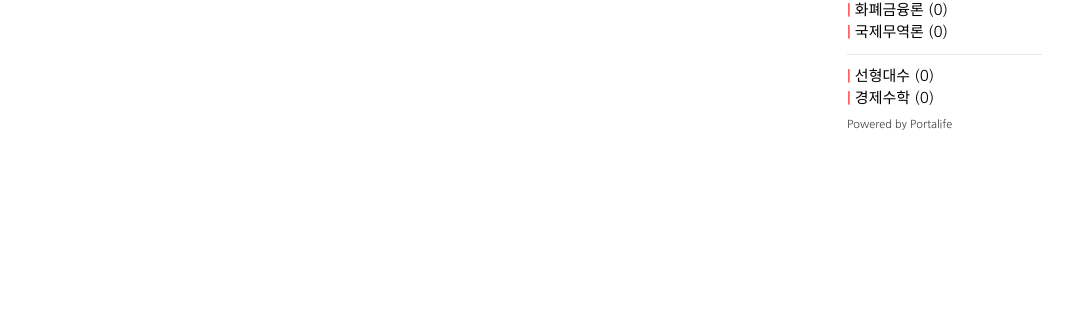
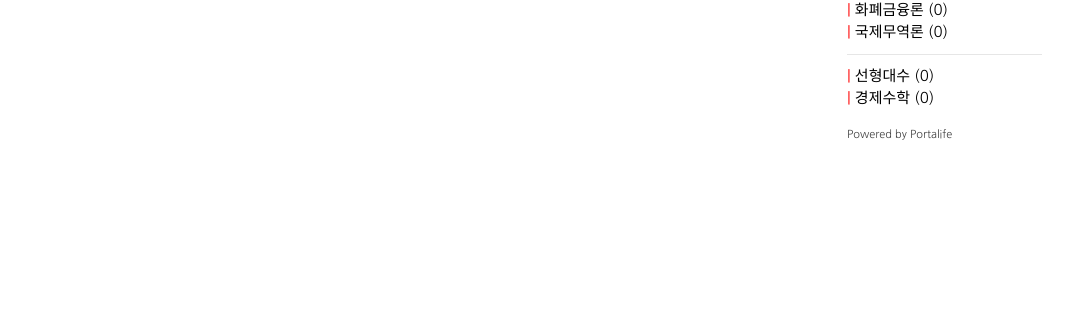
Before and after one commit to Portalife/Portalife.github.io, a Jekyll site: the page built from index.md, in a window 1280 px wide. Shown: the part 728-1037 px from the top of the page, without its empty margins (103-1171 px from the left). Built offline with Jekyll 4.4.1, drawn with Linux system fonts in a browser that asks for light colours; our own code applies the rules of GitHub Pages for plain Markdown files.

Commit message:
Update default.html

```diff
--- a/_layouts/default.html
+++ b/_layouts/default.html
@@ -50,7 +50,7 @@
           <p>{{ site.description | default: site.github.project_tagline }}</p>
 
           {% include sidebar.html %}
-          <div class="category">
+          <div class="category" style="padding:0px 0px 10px 0px">
             <div id="cate0-1" class="cate"><span style="cursor:pointer; color: green">|</span><a href="https://Portalife.github.io/categories/미시경제/" style="color: black"> 미시경제 (4)</a><br></div>
             <div id="cate0-2" class="cate"><span style="cursor:pointer; color: red">|</span><a href="https://Portalife.github.io/categories/거시경제/" style="color: black"> 거시경제 (0)</a><br></div>
             <div id="cate0-3" class="cate"><span style="cursor:pointer; color: red">|</span><a href="https://Portalife.github.io/categories/동태경제/" style="color: black"> 동태경제 (0)</a><br></div>
```
